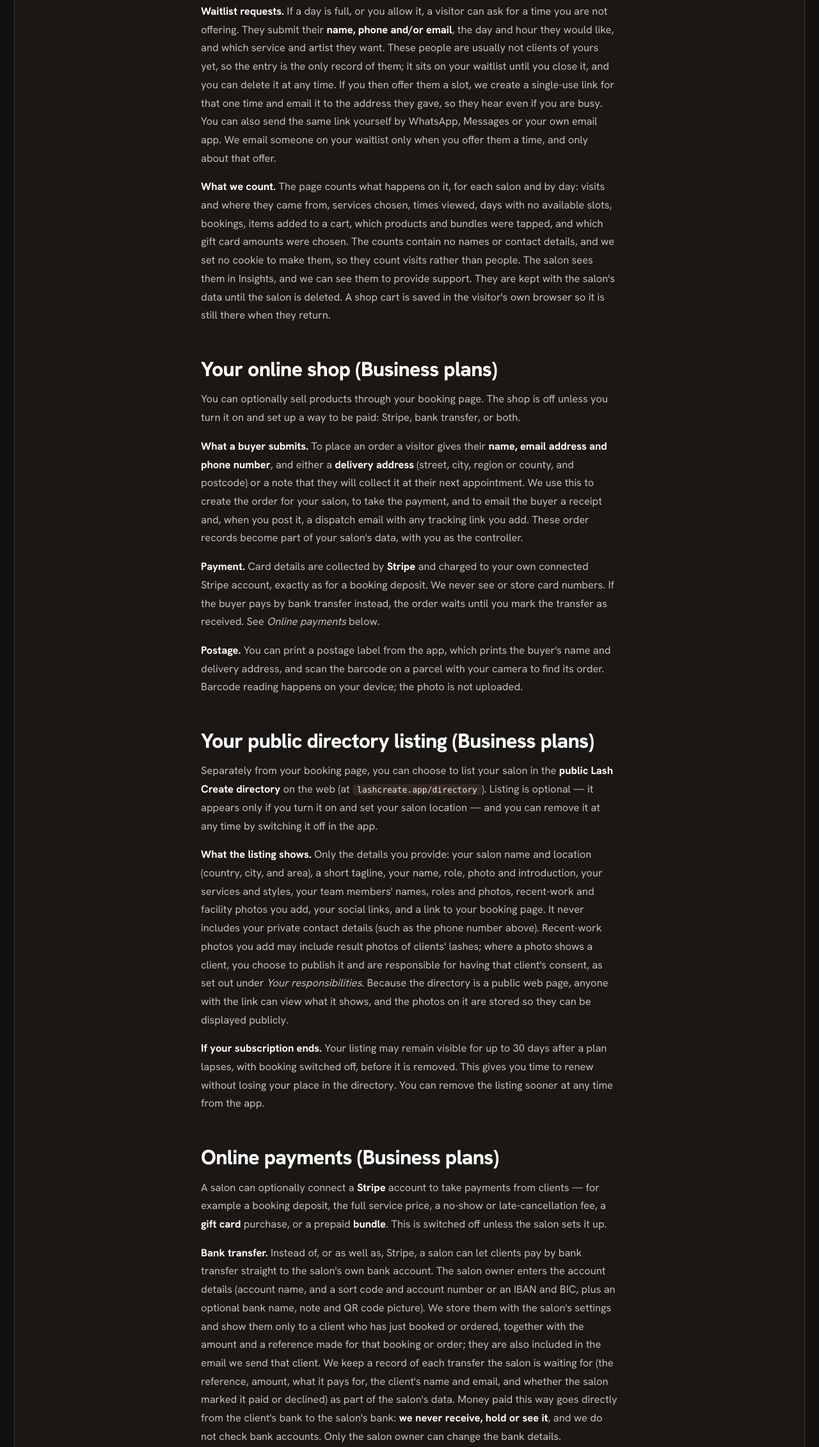
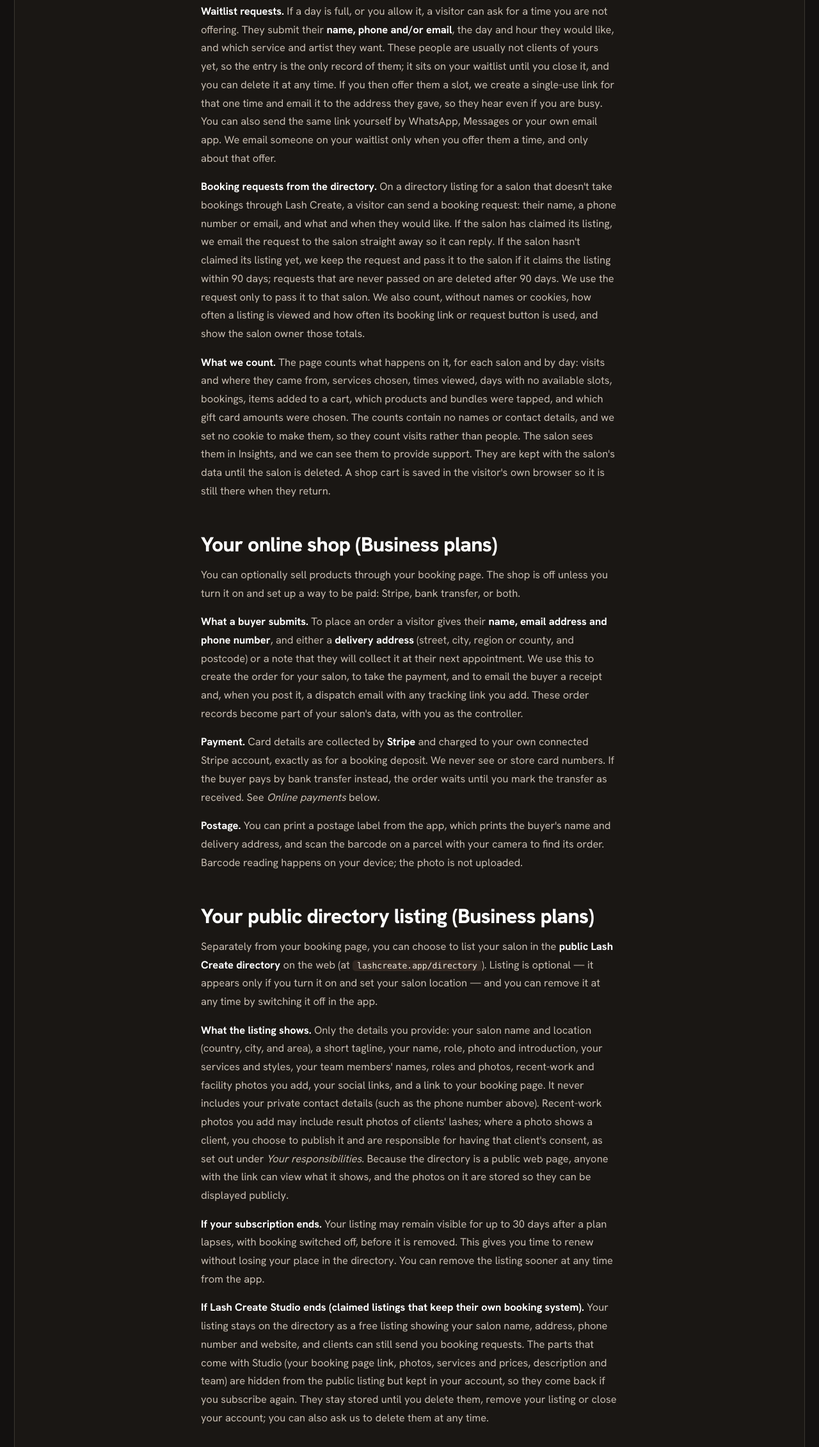
Before and after one commit to fatoctopusapps-hub/lash-create-legal, a plain HTML site: page index.html in a window 1280 px wide. Shown: the part 6021-8283 px from the top of the page at 64% size. Drawn offline with Linux system fonts and the light colour scheme.

Commit message:
Privacy: booking requests from the directory, and what stays saved when Lash Create Studio ends
Co-Authored-By: Claude Opus 5.5 <noreply@anthropic.com>

```diff
--- a/index.html
+++ b/index.html
@@ -158,6 +158,7 @@
       <p><strong>When a client requests a booking.</strong> A visitor chooses a service and time and submits their <strong>name, contact details (phone and/or email), and any notes</strong> for you. If the salon uses a promo or friend-referral code, the visitor may also enter that code. We use this to create a booking request for your salon and to email a confirmation. This information becomes part of your salon's bookings and client records described above, with you as the controller. Booking-confirmation emails are sent on our behalf by <strong>Resend</strong>. If the salon has switched on online payments, a deposit or the full amount may be taken at this step (see <em>Online payments</em> below); otherwise the page takes no payment and you approve each request.</p>
       <p><strong>Consent forms on the page.</strong> If you use consent forms, the client completes them as part of booking and signs with their finger on the page. Their answers and the signature image are submitted with the request and stored against the booking and their client record, as described under <em>Signed consent forms</em>. You write the questions, so you decide what is asked; where the answers are health-related, you are responsible for having a lawful basis to collect them.</p>
       <p><strong>Waitlist requests.</strong> If a day is full, or you allow it, a visitor can ask for a time you are not offering. They submit their <strong>name, phone and/or email</strong>, the day and hour they would like, and which service and artist they want. These people are usually not clients of yours yet, so the entry is the only record of them; it sits on your waitlist until you close it, and you can delete it at any time. If you then offer them a slot, we create a single-use link for that one time and email it to the address they gave, so they hear even if you are busy. You can also send the same link yourself by WhatsApp, Messages or your own email app. We email someone on your waitlist only when you offer them a time, and only about that offer.</p>
+      <p><strong>Booking requests from the directory.</strong> On a directory listing for a salon that doesn't take bookings through Lash Create, a visitor can send a booking request: their name, a phone number or email, and what and when they would like. If the salon has claimed its listing, we email the request to the salon straight away so it can reply. If the salon hasn't claimed its listing yet, we keep the request and pass it to the salon if it claims the listing within 90 days; requests that are never passed on are deleted after 90 days. We use the request only to pass it to that salon. We also count, without names or cookies, how often a listing is viewed and how often its booking link or request button is used, and show the salon owner those totals.</p>
       <p><strong>What we count.</strong> The page counts what happens on it, for each salon and by day: visits and where they came from, services chosen, times viewed, days with no available slots, bookings, items added to a cart, which products and bundles were tapped, and which gift card amounts were chosen. The counts contain no names or contact details, and we set no cookie to make them, so they count visits rather than people. The salon sees them in Insights, and we can see them to provide support. They are kept with the salon's data until the salon is deleted. A shop cart is saved in the visitor's own browser so it is still there when they return.</p>
 
       <h2>Your online shop (Business plans)</h2>
@@ -170,6 +171,7 @@
       <p>Separately from your booking page, you can choose to list your salon in the <strong>public Lash Create directory</strong> on the web (at <code>lashcreate.app/directory</code>). Listing is optional — it appears only if you turn it on and set your salon location — and you can remove it at any time by switching it off in the app.</p>
       <p><strong>What the listing shows.</strong> Only the details you provide: your salon name and location (country, city, and area), a short tagline, your name, role, photo and introduction, your services and styles, your team members' names, roles and photos, recent-work and facility photos you add, your social links, and a link to your booking page. It never includes your private contact details (such as the phone number above). Recent-work photos you add may include result photos of clients' lashes; where a photo shows a client, you choose to publish it and are responsible for having that client's consent, as set out under <em>Your responsibilities</em>. Because the directory is a public web page, anyone with the link can view what it shows, and the photos on it are stored so they can be displayed publicly.</p>
       <p><strong>If your subscription ends.</strong> Your listing may remain visible for up to 30 days after a plan lapses, with booking switched off, before it is removed. This gives you time to renew without losing your place in the directory. You can remove the listing sooner at any time from the app.</p>
+      <p><strong>If Lash Create Studio ends (claimed listings that keep their own booking system).</strong> Your listing stays on the directory as a free listing showing your salon name, address, phone number and website, and clients can still send you booking requests. The parts that come with Studio (your booking page link, photos, services and prices, description and team) are hidden from the public listing but kept in your account, so they come back if you subscribe again. They stay stored until you delete them, remove your listing or close your account; you can also ask us to delete them at any time.</p>
 
       <h2>Online payments (Business plans)</h2>
       <p>A salon can optionally connect a <strong>Stripe</strong> account to take payments from clients — for example a booking deposit, the full service price, a no-show or late-cancellation fee, a <strong>gift card</strong> purchase, or a prepaid <strong>bundle</strong>. This is switched off unless the salon sets it up.</p>
```
